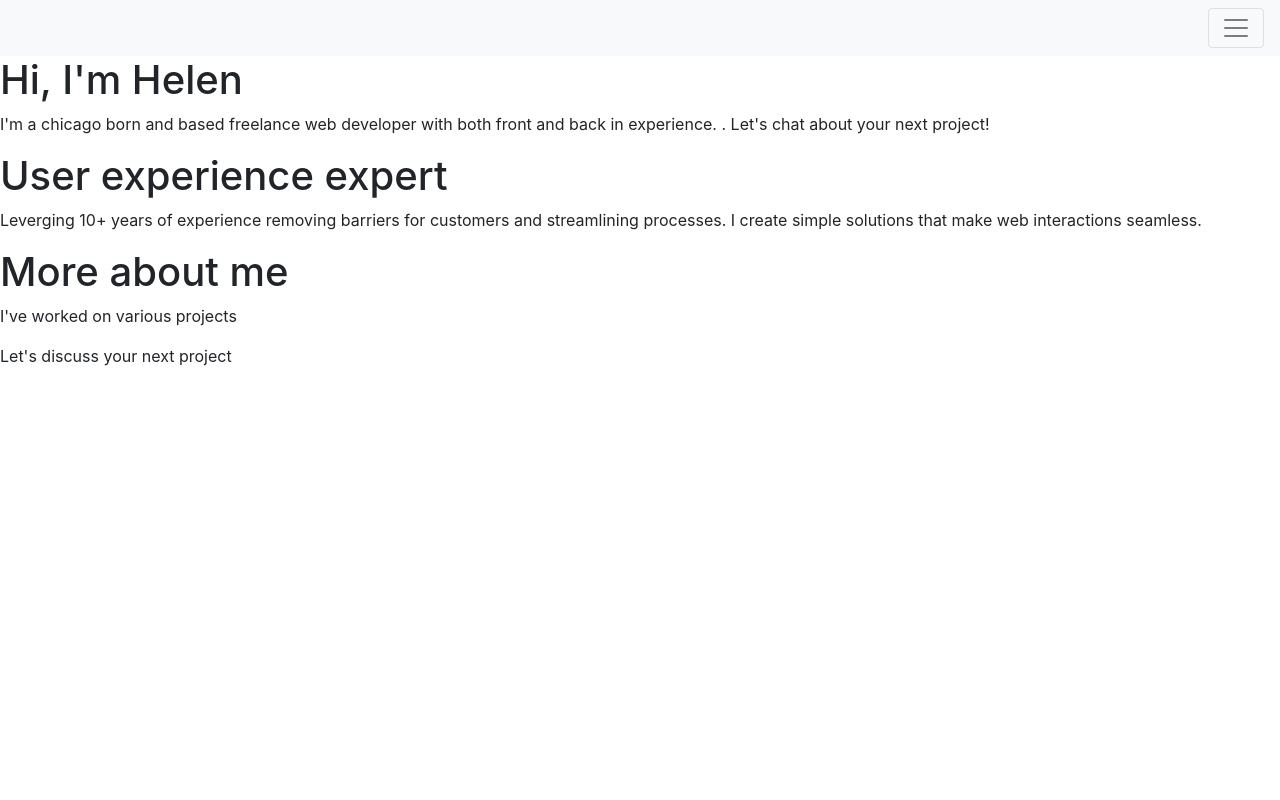
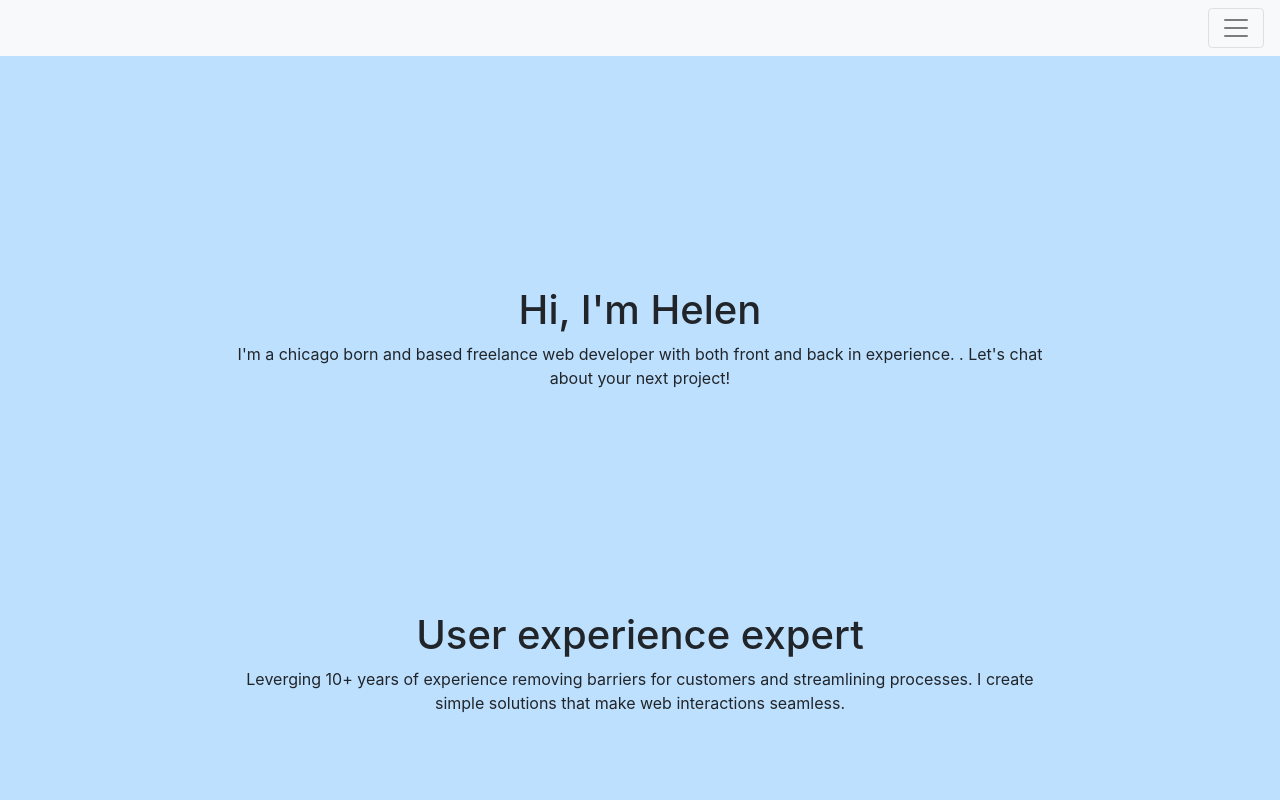
Before and after one commit to helenrgeorge/helenrgeorge.github.io, a plain HTML site: page index.html in a window 1280 px wide. Shown: the top 800 px of the page. Drawn offline with nearby package versions, Linux system fonts and the light colour scheme.

Commit message:
Update index.html

```diff
--- a/index.html
+++ b/index.html
@@ -11,7 +11,7 @@
     <link rel="stylesheet" href="https://cdn.jsdelivr.net/npm/bootstrap@4.1.3/dist/css/bootstrap.min.css" integrity="sha384-MCw98/SFnGE8fJT3GXwEOngsV7Zt27NXFoaoApmYm81iuXoPkFOJwJ8ERdknLPMO" crossorigin="anonymous">
 
      <!--  CSS -->
-    <link rel="stylesheet" type="text/css" href="styles.css" />
+    <link rel="stylesheet" type="text/css" href="index.css" />
 
     <title>Web Developers Portfolio</title>
 </head>
@@ -30,7 +30,7 @@
           </div>
         </div>
       </nav>
-      <div class="container-lg">
+      <div class="container-lg"><div class="container-lg">
         <h1>Hi, I'm Helen</h1>
 
         <p>I'm a chicago born and based freelance web developer with both front and back in experience. .
@@ -50,7 +50,7 @@
       </p>
       </div>
       <div class="container-lg"><p>Let's discuss your next project</p></div>
-
+      </div>
 
 
 
```
